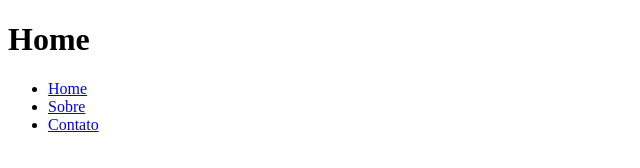
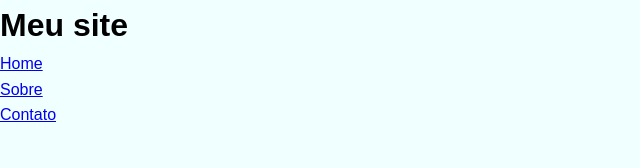
Before and after one commit to samuelbrag4/semantico, a plain HTML site: page index.html in a window 1280 px wide. Shown: the whole page, without its empty margins (0-640 px from the left). Drawn offline with Linux system fonts and the light colour scheme.

Commit message:
feat(html): add class index

```diff
--- a/css/global.css
+++ b/css/global.css
@@ -6,8 +6,8 @@
 }
 
 body {
-    font-family: Arial, sans-;
+    font-family: Arial, Arial, Helvetica, sans-serif;
     line-height: 1.6;
-    background-color: rgb(255, 255, 255);
+    background-color: azure;
     color: black;
 }
--- a/index.html
+++ b/index.html
@@ -4,19 +4,22 @@
     <meta charset="UTF-8">
     <meta name="viewport" content="width=device-width, initial-scale=1.0">
     <title>Document</title>
-    <link rel="stylessheet" href="css/global.css">
+
+    <link rel="stylesheet" href="./css/global.css">
 
 </head>
 <body>
-    <header>
-        <h1>Home</h1>
-        <nav>
-            <ul>
-                <li><a href="index.html">Home</a></li>
-                <li><a href="pages/sobre.html">Sobre</a></li>
-                <li><a href="pages/contato.html">Contato</a></li>
+
+    <header class="site-header">
+        <h1 class="site-title">Meu site</h1>
+        <nav clas="main-nav">
+            <ul class="nav-list">
+                <li class="nav-item"><a href="index.html" class="nav-link">Home</a></li>
+                <li class="nav-item"><a href="pages/sobre.html" class="nav-link">Sobre</a></li>
+                <li class="nav-item"><a href="pages/contato.html" class="nav-link">Contato</a></li>
             </ul>
         </nav>
     </header>
+
 </body>
 </html>
```
Also changed, not shown: img/totoro.jpg (added), 1 other file.
